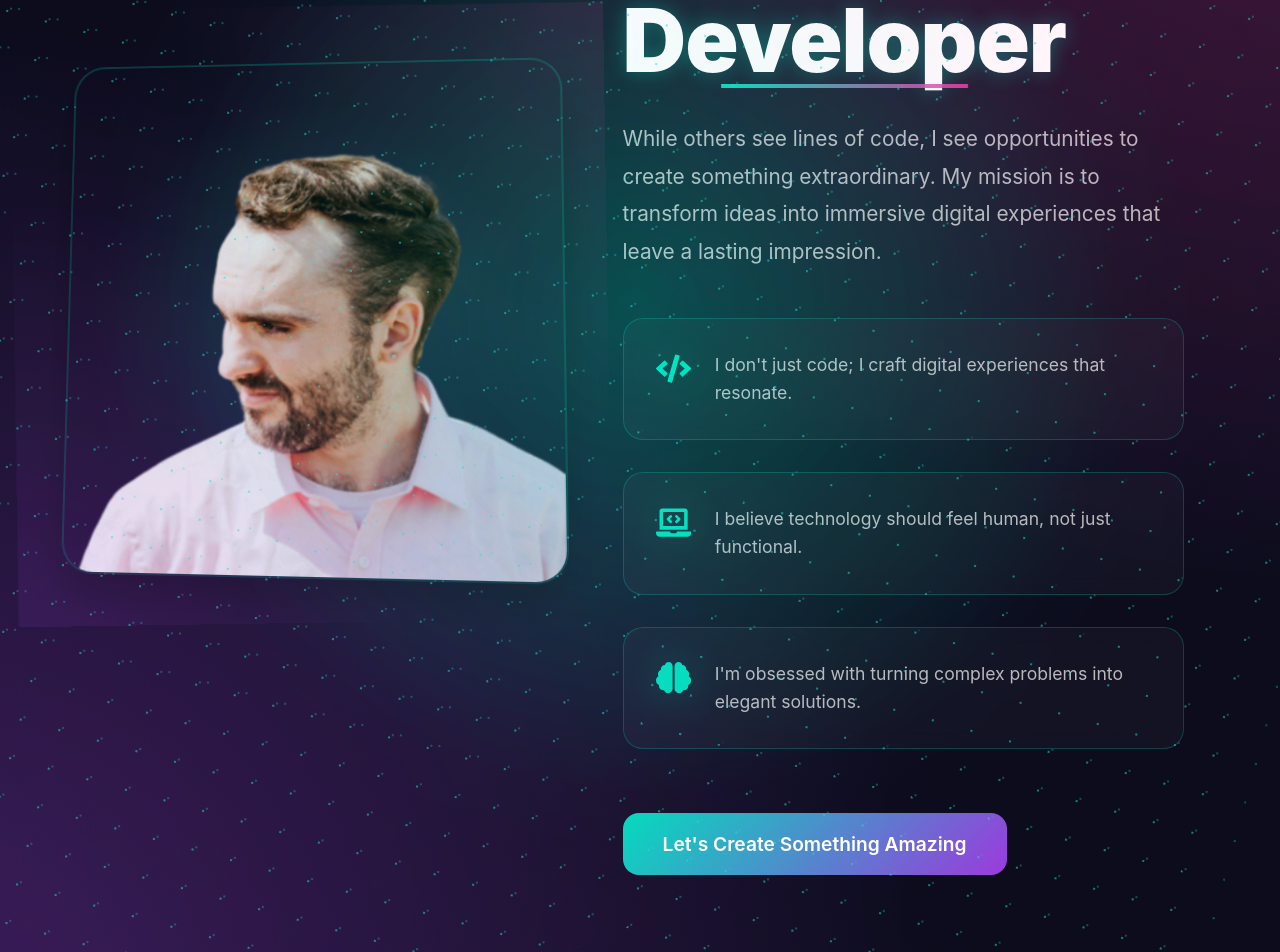
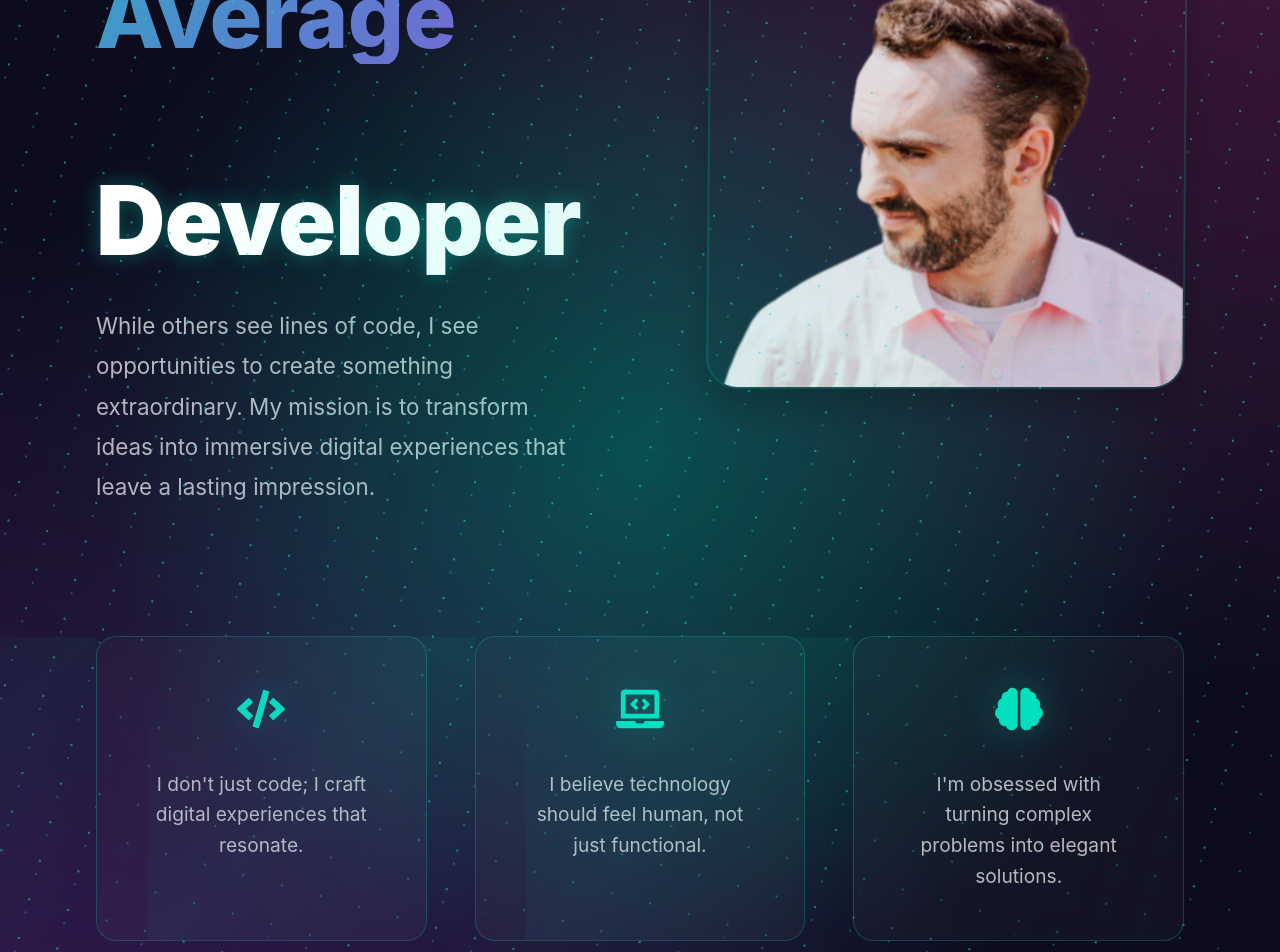
Before and after one commit to JDestefano11/React-Portfolio-Vite, a React (Vite) app: page / in a window 1280 px wide. Shown: the part 1300-2252 px from the top of the page. Built offline with nearby package versions, Linux system fonts and the light colour scheme.

Commit message:
"Update about me to look much better and have cooler effects"

```diff
--- a/src/components/About/About.css
+++ b/src/components/About/About.css
@@ -48,18 +48,25 @@
   z-index: 1;
   max-width: 1400px;
   margin: 0 auto;
+  padding: 0 2rem;
 }
 
-.split-layout {
+.top-content {
   display: grid;
-  grid-template-columns: 1fr 1.2fr;
-  gap: 4rem;
+  grid-template-columns: 1fr 1fr;
+  gap: 6rem;
   align-items: center;
+  margin-bottom: 6rem;
+}
+
+.text-content {
+  max-width: 600px;
 }
 
 .visual-section {
-  position: relative;
-  perspective: 1000px;
+  display: flex;
+  justify-content: center;
+  align-items: center;
 }
 
 .profile-image-container {
@@ -71,6 +78,8 @@
     0 0 0 2px var(--border-teal);
   transform: rotateY(-5deg) rotateX(5deg);
   transition: transform 0.5s ease;
+  max-width: 500px;
+  width: 100%;
 }
 
 .profile-image-container::before {
@@ -99,10 +108,6 @@
   transition: transform 0.5s ease;
 }
 
-.content-section {
-  padding-right: 2rem;
-}
-
 .main-title {
   font-size: 4.5rem;
   line-height: 1.1;
@@ -119,6 +124,7 @@
   animation: shine 3s linear infinite;
   font-weight: 800;
   letter-spacing: -0.5px;
+  font-size: 5rem;
 }
 
 .role-text {
@@ -129,19 +135,7 @@
   text-shadow: var(--aurora-glow);
   position: relative;
   display: inline-block;
-}
-
-.role-text::after {
-  content: '';
-  position: absolute;
-  left: 0;
-  bottom: 0;
-  width: 100%;
-  height: 4px;
-  background: var(--gradient-teal-pink);
-  transform: scaleX(0);
-  transform-origin: center;
-  animation: lineWidth 3s ease-in-out infinite;
+  margin-top: 1rem;
 }
 
 .intro-text {
@@ -153,24 +147,25 @@
   position: relative;
 }
 
-.bold-claims {
+.claims-grid {
   display: grid;
+  grid-template-columns: repeat(3, 1fr);
   gap: 2rem;
-  margin-bottom: 3rem;
+  margin-bottom: 4rem;
 }
 
 .claim-item {
   display: flex;
-  align-items: flex-start;
+  flex-direction: column;
+  align-items: center;
+  text-align: center;
   gap: 1.5rem;
-  padding: 2rem;
+  padding: 2.5rem;
   background: var(--surface-card);
   border: 1px solid var(--border-teal);
   border-radius: 20px;
   backdrop-filter: blur(10px);
   transition: all 0.4s cubic-bezier(0.4, 0, 0.2, 1);
-  position: relative;
-  overflow: hidden;
 }
 
 .claim-item::before {
@@ -202,7 +197,7 @@
 }
 
 .claim-icon {
-  font-size: 2.2rem;
+  font-size: 2.5rem;
   color: var(--aurora-teal);
   filter: drop-shadow(var(--aurora-glow));
   transition: all 0.3s ease;
@@ -220,6 +215,8 @@
 }
 
 .cta-section {
+  display: flex;
+  justify-content: center;
   margin-top: 4rem;
 }
 
@@ -227,10 +224,10 @@
   display: inline-flex;
   align-items: center;
   gap: 1rem;
-  padding: 1.2rem 2.5rem;
+  padding: 1.5rem 4rem;
   background: var(--gradient-teal-purple);
   color: var(--text-primary);
-  font-size: 1.2rem;
+  font-size: 1.3rem;
   font-weight: 600;
   border-radius: 16px;
   text-decoration: none;
@@ -238,6 +235,8 @@
   position: relative;
   overflow: hidden;
   animation: gradientMove 3s ease infinite;
+  min-width: 250px;
+  justify-content: center;
 }
 
 .connect-btn::before {
@@ -258,9 +257,7 @@
 
 .connect-btn:hover {
   transform: translateY(-5px);
-  box-shadow:
-    0 10px 30px rgba(0, 255, 213, 0.2),
-    0 0 0 2px rgba(0, 255, 213, 0.4);
+  box-shadow: var(--aurora-glow);
   background-position: right center;
 }
 
@@ -309,12 +306,132 @@
   }
 }
 
-@media (max-width: 1200px) {
+@media (min-width: 1200px) {
+  .about-section {
+    padding: 160px 4rem 8rem;
+  }
+
+  .top-content {
+    gap: 8rem;
+  }
+
+  .text-content {
+    max-width: 700px;
+  }
+
+  .profile-image-container {
+    max-width: 550px;
+  }
+
+  .main-title {
+    font-size: 5rem;
+  }
+
+  .highlight-text {
+    font-size: 5.5rem;
+  }
+
+  .role-text {
+    font-size: 6rem;
+  }
+
+  .intro-text {
+    font-size: 1.4rem;
+    margin-bottom: 0;
+  }
+
+  .claims-grid {
+    gap: 3rem;
+    margin: 8rem 0;
+  }
+
+  .claim-item {
+    padding: 3rem;
+  }
+
+  .claim-icon {
+    font-size: 3rem;
+  }
+
+  .claim-item p {
+    font-size: 1.2rem;
+  }
+}
+
+@media (min-width: 1600px) {
+  .about-container {
+    max-width: 1800px;
+  }
+
+  .top-content {
+    gap: 10rem;
+  }
+
+  .text-content {
+    max-width: 800px;
+  }
+
+  .profile-image-container {
+    max-width: 600px;
+  }
+
+  .main-title {
+    font-size: 6rem;
+  }
+
+  .highlight-text {
+    font-size: 6.5rem;
+  }
+
+  .role-text {
+    font-size: 7rem;
+  }
+
+  .intro-text {
+    font-size: 1.5rem;
+  }
+
+  .claims-grid {
+    gap: 4rem;
+    margin: 10rem 0;
+  }
+
+  .claim-item {
+    padding: 3.5rem;
+  }
+
+  .claim-icon {
+    font-size: 3.5rem;
+  }
+
+  .claim-item p {
+    font-size: 1.3rem;
+  }
+}
+
+@media (max-width: 1199px) {
+  .top-content {
+    grid-template-columns: 1fr;
+    gap: 4rem;
+  }
+
+  .text-content {
+    max-width: 100%;
+    text-align: center;
+  }
+
+  .claims-grid {
+    grid-template-columns: 1fr;
+    gap: 2rem;
+  }
+}
+
+@media (max-width: 992px) {
   .about-section {
     padding: 120px 3rem;
   }
 
-  .split-layout {
+  .top-content {
     gap: 3rem;
   }
 
@@ -324,33 +441,6 @@
 
   .role-text {
     font-size: 4rem;
-  }
-}
-
-@media (max-width: 992px) {
-  .split-layout {
-    grid-template-columns: 1fr;
-    gap: 4rem;
-  }
-
-  .visual-section {
-    order: -1;
-    max-width: 500px;
-    margin: 0 auto;
-  }
-
-  .content-section {
-    padding-right: 0;
-    text-align: center;
-  }
-
-  .claim-item {
-    justify-content: center;
-    text-align: left;
-  }
-
-  .intro-text {
-    margin: 0 auto 3rem;
   }
 }
 
--- a/src/components/About/About.jsx
+++ b/src/components/About/About.jsx
@@ -34,33 +34,14 @@ const About = () => {
     <section className="about-section" id="about">
       <div className="background-effects"></div>
       <div className="about-container">
+        <div className="top-content">
           <motion.div
-          className="split-layout"
-          initial={{ opacity: 0, y: 30 }}
-          animate={{ opacity: 1, y: 0 }}
-          transition={{ duration: 0.8 }}
-        >
-          {/* Left Side - Visual */}
-          <div className="visual-section">
-            <div className="profile-image-container">
-              <motion.img
-                src={profileImage}
-                alt="Profile"
-                className="profile-image"
-                whileHover={{ scale: 1.05, rotate: -3 }}
-                transition={{ type: "spring", stiffness: 300 }}
-              />
-            </div>
-          </div>
-
-          {/* Right Side - Content */}
-          <div className="content-section">
-            <motion.h1
-              className="main-title"
+            className="text-content"
             initial={{ opacity: 0, y: 20 }}
             animate={{ opacity: 1, y: 0 }}
             transition={{ delay: 0.2 }}
           >
+            <motion.h1 className="main-title">
               <span className="highlight-text">I'm Not Your Average</span>
               <br />
               <span className="role-text">Developer</span>
@@ -76,22 +57,46 @@ const About = () => {
               something extraordinary. My mission is to transform ideas into
               immersive digital experiences that leave a lasting impression.
             </motion.p>
+          </motion.div>
 
-            <div className="bold-claims">
+          <motion.div
+            className="visual-section"
+            initial={{ opacity: 0, x: 30 }}
+            animate={{ opacity: 1, x: 0 }}
+            transition={{ duration: 0.8 }}
+          >
+            <div className="profile-image-container">
+              <motion.img
+                src={profileImage}
+                alt="Profile"
+                className="profile-image"
+                whileHover={{ scale: 1.05, rotate: -3 }}
+                transition={{ type: "spring", stiffness: 300 }}
+              />
+            </div>
+          </motion.div>
+        </div>
+
+        <motion.div
+          className="claims-grid"
+          initial={{ opacity: 0, y: 20 }}
+          animate={{ opacity: 1, y: 0 }}
+          transition={{ delay: 0.6 }}
+        >
           {boldClaims.map((claim, index) => (
             <motion.div
               key={index}
               className="claim-item"
-                  initial={{ opacity: 0, x: -20 }}
-                  animate={{ opacity: 1, x: 0 }}
-                  transition={{ delay: claim.delay }}
-                  whileHover={{ scale: 1.02, x: 10 }}
+              initial={{ opacity: 0, y: 20 }}
+              animate={{ opacity: 1, y: 0 }}
+              transition={{ delay: claim.delay + 0.6 }}
+              whileHover={{ scale: 1.02, y: -5 }}
             >
               <div className="claim-icon">{claim.icon}</div>
               <p>{claim.text}</p>
             </motion.div>
           ))}
-            </div>
+        </motion.div>
 
         <motion.div
           className="cta-section"
@@ -104,8 +109,6 @@ const About = () => {
           </a>
         </motion.div>
       </div>
-        </motion.div>
-      </div>
     </section>
   );
 };
```
Lines whose indentation alone changed are shown as unchanged.
